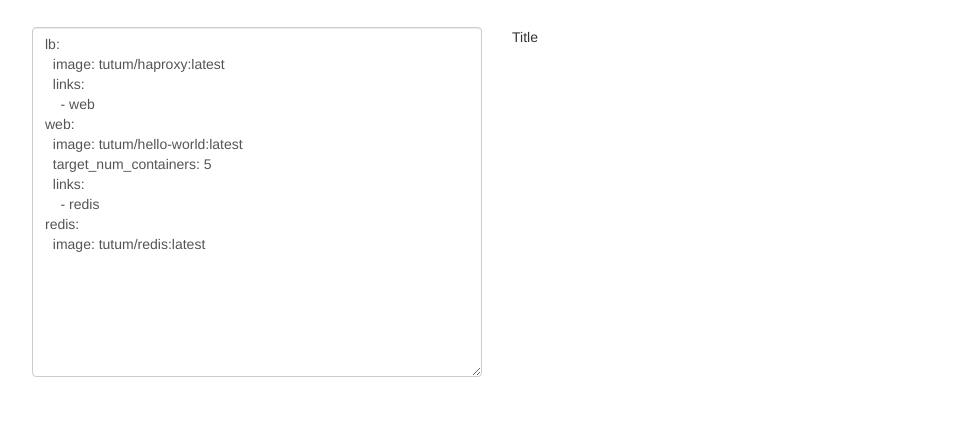
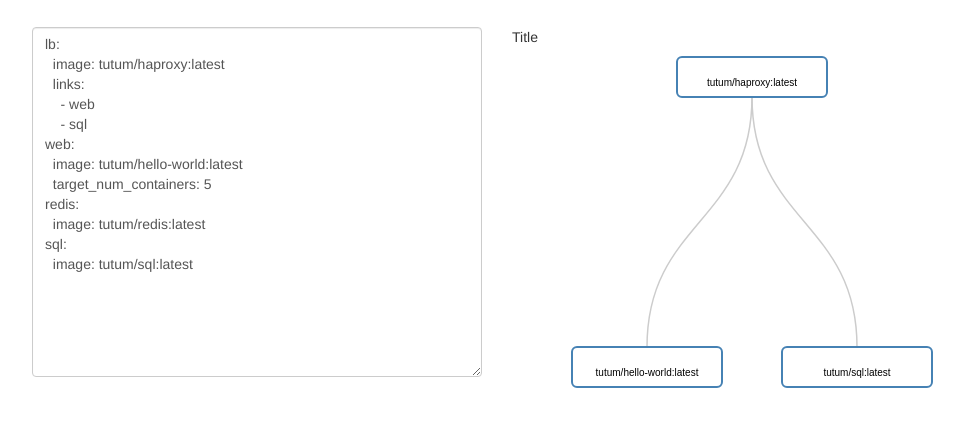
Before and after one commit to maroshii/tutum-stackfile-vis, a website: page app/index.html in a window 1280 px wide. Shown: the part 83-510 px from the top of the page, without its empty margins (143-1107 px from the left). Drawn offline with nearby package versions, Linux system fonts and the light colour scheme.

Commit message:
Create renderFactory. Render basic graph

```diff
--- a/app/index.html
+++ b/app/index.html
@@ -21,13 +21,14 @@
   image: tutum/haproxy:latest
   links:
     - web
+    - sql
 web:
   image: tutum/hello-world:latest
   target_num_containers: 5
-  links:
-    - redis
 redis:
   image: tutum/redis:latest
+sql:
+  image: tutum/sql:latest
           </textarea>
         </div>
         <div class='col-sm-6 stack-vis'>
--- a/app/scripts/main.js
+++ b/app/scripts/main.js
@@ -1,3 +1,4 @@
+/* jshint unused: false */
 /* global jsyaml, d3 */
 
 'use strict';
@@ -39,14 +40,83 @@
   return iterator(root);
 };
 
-App.renderTree = function(stackfile) {
-  var data = App.createHierarchy(stackfile);
-  console.log(data);
+App.renderFactory = function() {
+  var dimensions = {
+    margin: 30,
+    itemWidth: 150,
+    itemHeight: 40,
+    borderRadius: 5
+  };
+
+  var d3VisWrapper = d3.select('.stack-vis');
+
+  var width = d3VisWrapper.node().clientWidth - dimensions.margin * 2;
+  var height = d3VisWrapper.node().clientHeight - dimensions.margin * 2;
+
+  var tree = d3.layout.tree().size([width,height]);
+
+  var diagonal = d3.svg.diagonal()
+    .source(function(d) { return { y: d.source.y + (dimensions.itemHeight / 2), x: d.source.x }; })
+    .target(function(d) { return { y: d.target.y - (dimensions.itemHeight / 2), x: d.target.x }; })
+    .projection(function(d) { return [d.x, d.y]; });
+
+  var svgContainer = d3VisWrapper
+    .append('svg')
+    .attr('width', width + dimensions.margin*2)
+    .attr('height', height + dimensions.margin*2);
+
+  var svg = svgContainer.append('g');
+
+  return function update(stackfile) {
+    var data = App.createHierarchy(stackfile);
+    var nodes = tree.nodes(data);
+
+    svg.remove();
+
+    svg = svgContainer
+      .append('g')
+      .attr('transform', 'translate(' + dimensions.margin + ',' + dimensions.margin + ')');
+
+    var node = svg.selectAll('path.link').data(nodes, function(d) { return d.name; });
+    var link = svg.selectAll('g.node').data(tree.links(nodes), function(d) { return d.source.name + '-' + d.target.name; });
+
+    link
+      .enter()
+      .append('path')
+      .attr('class', 'link')
+      .attr('d', diagonal);
+
+    var nodeContent = node
+      .enter().append('g')
+      .attr('class', 'node')
+      .attr('transform', function(d) { return 'translate(' + d.x + ',' + d.y + ')'; });
+
+      nodeContent.append('rect')
+        .attr('rx',dimensions.borderRadius)
+        .attr('ry',dimensions.borderRadius)
+        .attr('width', dimensions.itemWidth)
+        .attr('height', dimensions.itemHeight)
+        .attr('transform', function(d) { return 'translate(-' + (dimensions.itemWidth / 2) + ',-' + (dimensions.itemHeight / 2) + ')'; });
+
+      nodeContent.append('text')
+          .text(function(d) { console.log(d); return d.embedded.image; })
+          .attr('dy', '.35em')
+          .attr('transform', 'translate(0,5)')
+          .attr('text-anchor','middle');
+
+      // nodeContent.append('text')
+      //     .text(function(d) { return d.embedded.image; })
+      //     .attr('dy', '.35em')
+      //     .attr('transform', 'translate(0,-5)')
+      //     .attr('text-anchor','middle');
+  };
 
 };
 
 App.init = function() {
   var d3Area, d3AreaWrapper;
+
+  var render = App.renderFactory();
 
   var fileData = function() {
     try { return jsyaml.load(d3Area.node().value); }
@@ -59,13 +129,16 @@
   d3Area.node().addEventListener('input',function() {
     var stackfileData = fileData();
 
-    d3AreaWrapper.classed('has-error',!!!stackfileData); // evaluate to boolean and negate
+    if(!stackfileData){
+      d3AreaWrapper.classed('has-error', true);
+      return;
+    }
+
+    d3AreaWrapper.classed('has-error',false);
+    render(stackfileData);
   });
 
-  console.log(fileData());
-
-  App.renderTree(fileData());
-
+  render(fileData());
 };
 
 App.init();
--- a/app/styles/main.css
+++ b/app/styles/main.css
@@ -40,6 +40,28 @@
 App Styles
 *******************************/
 
-main .stack-input-content{
+.stack-input-content,
+.stack-vis{
   min-height: 350px;
 }
+
+.stack-vis .node rect{
+  fill: #fff;
+  stroke: steelblue;
+  stroke-width: 2px;
+}
+
+.stack-vis .node text{
+  fill: #000;
+  /*text-anchor: middle;*/
+}
+
+.stack-vis .node {
+  font: 10px sans-serif;
+}
+
+.stack-vis .link {
+  fill: none;
+  stroke: #ccc;
+  stroke-width: 1.5px;
+}
```
